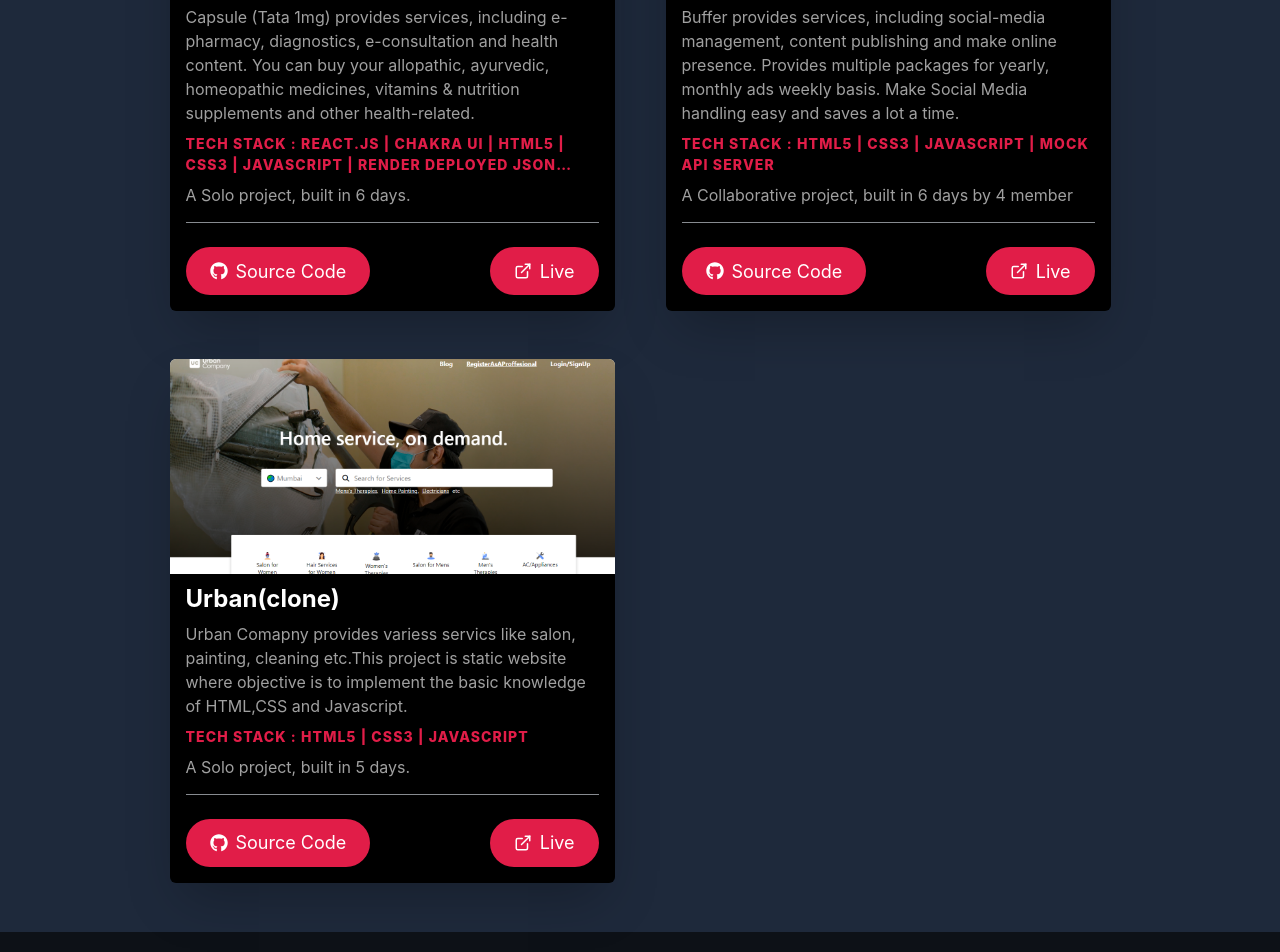
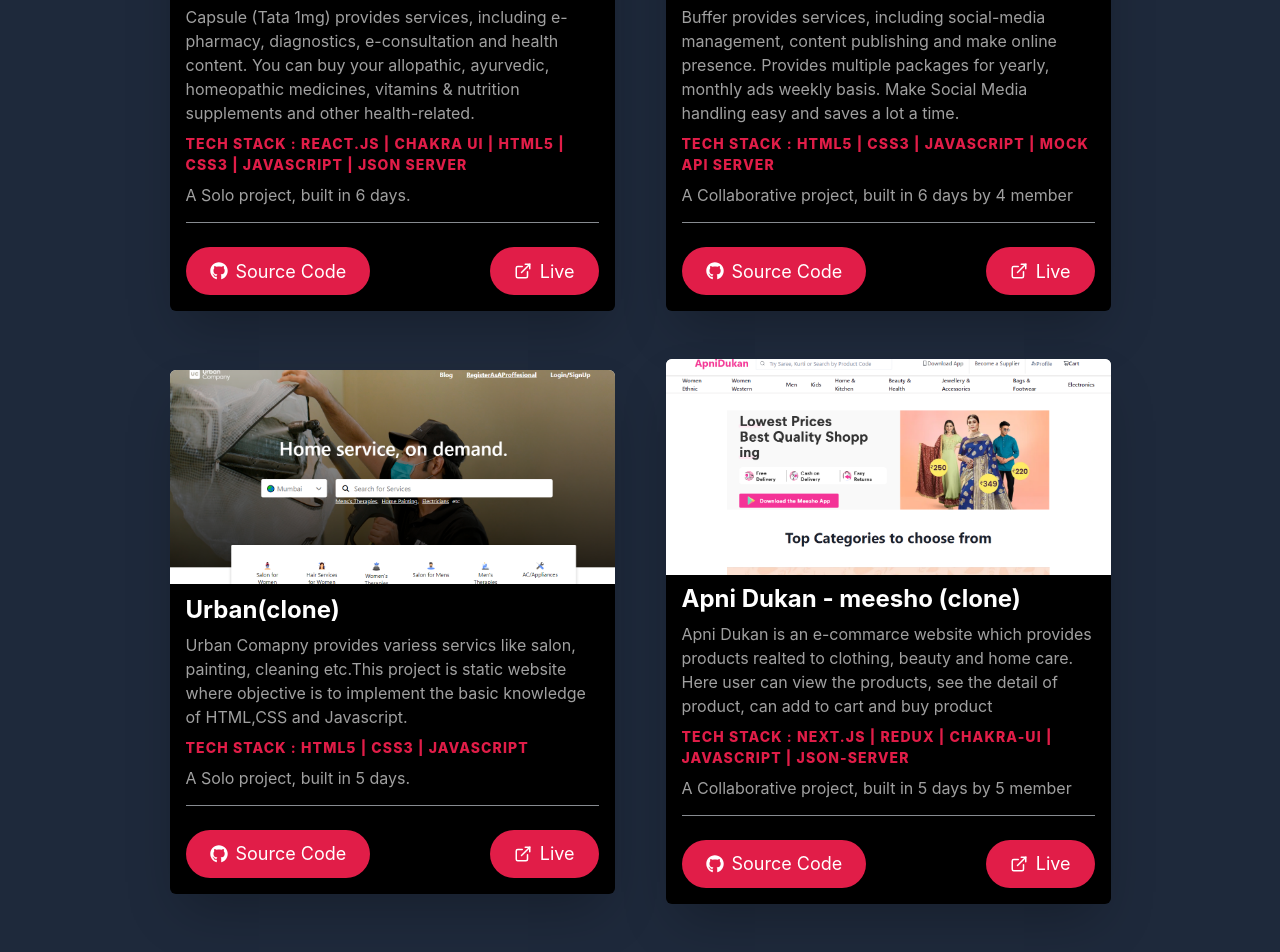
Before and after one commit to AshokPrjapati/AshokPrjapati.github.io, a React (Create React App) app: page / in a window 1280 px wide. Shown: the part 2980-3932 px from the top of the page. Built offline with nearby package versions, Linux system fonts and the light colour scheme.

Commit message:
added : resume download

```diff
--- a/src/Components/Contact/Contact.jsx
+++ b/src/Components/Contact/Contact.jsx
@@ -13,6 +13,7 @@
   InputLeftElement,
   Link,
   Stack,
+  Text,
   Textarea,
   Tooltip,
   useClipboard,
@@ -107,7 +108,6 @@
                     isRound
                   />
                 </Tooltip>
-
                 <Link href="https://github.com/AshokPrjapati" isExternal>
                   <IconButton
                     color={"text.1"}
@@ -139,6 +139,7 @@
                   />
                 </Link>
 
+                <Tooltip label={"+91 9799191449"} closeOnClick={false} hasArrow>
                   <Link href="tel:+91 9799191449">
                     <IconButton
                       color={"text.1"}
@@ -153,6 +154,8 @@
                       isRound
                     />
                   </Link>
+                </Tooltip>
+
                 <Tooltip
                   label={"Download Resume"}
                   closeOnClick={false}
--- a/src/Components/Navbar/TabOpt.jsx
+++ b/src/Components/Navbar/TabOpt.jsx
@@ -55,7 +55,16 @@
           className={active === link.path ? styles.active : styles.default}
           href={link.path}
           isExternal={link.text === "Resume"}
-          onClick={() => setActive(link.path)}
+          onClick={() => {
+            setActive(link.path);
+            if (link.text === "Resume") {
+              const pdfUrl = "/assets/Ashok-Kumar-Resume.pdf";
+              const downloadLink = document.createElement("a");
+              downloadLink.href = pdfUrl;
+              downloadLink.download = "Ashok-kumar-Reume.pdf";
+              downloadLink.click();
+            }
+          }}
         >
           <Button
             w={{ base: "100%", md: "auto", lg: "auto" }}
--- a/src/Components/Projects/Projects.jsx
+++ b/src/Components/Projects/Projects.jsx
@@ -27,7 +27,7 @@
     discription:
       "Capsule (Tata 1mg) provides services, including e-pharmacy, diagnostics, e-consultation and health content. You can buy your allopathic, ayurvedic, homeopathic medicines, vitamins & nutrition supplements and other health-related.",
     techStack:
-      "Tech Stack : React.js | Chakra UI | HTML5 | CSS3 | Javascript | Render Deployed JSON Server",
+      "Tech Stack : React.js | Chakra UI | HTML5 | CSS3 | Javascript | JSON Server",
     detail: "A Solo project, built in 6 days.",
     sourceCode: "https://github.com/AshokPrjapati/Capsule-1mg_clone",
     liveLink: "https://capsule-six.vercel.app",
@@ -53,6 +53,18 @@
     detail: "A Solo project, built in 5 days.",
     sourceCode: "https://github.com/AshokPrjapati/Urban-Company",
     liveLink: "https://mellifluous-sprinkles-3ec6e3.netlify.app",
+  },
+  {
+    id: 4,
+    name: "Apni Dukan - meesho (clone)",
+    src: `./images/apni_dukan.png`,
+    discription:
+      "Apni Dukan is an e-commarce website which provides products realted to clothing, beauty and home care. Here user can view the products, see the detail of product, can add to cart and buy product",
+    techStack:
+      "Tech Stack : Next.js | Redux | Chakra-UI | JavaScript | Json-Server",
+    detail: "A Collaborative project, built in 5 days by 5 member",
+    sourceCode: "https://github.com/AshokPrjapati/Meesho-clone",
+    liveLink: "https://meesho-clone-ashokprjapati.vercel.app",
   },
 ];
 
```
Also changed, not shown: public/images/apni_dukan.png (added). Lines whose indentation alone changed are shown as unchanged.
